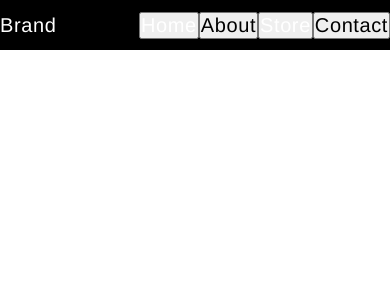
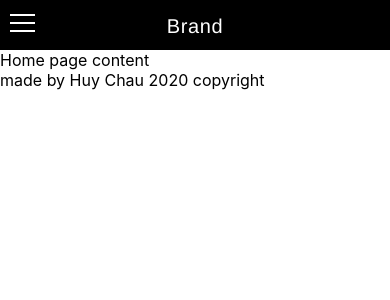
Before and after one commit to Huynie/keyboard-store, a React (Create React App) app: page / in a window 390 px wide. Shown: the top 300 px of the page. Built offline with nearby package versions, Linux system fonts and the light colour scheme.

Commit message:
Hamburger Menu
added hamburger menu with css

```diff
--- a/public/index.html
+++ b/public/index.html
@@ -24,20 +24,10 @@
       work correctly both with client-side routing and a non-root public URL.
       Learn how to configure a non-root public URL by running `npm run build`.
     -->
-    <title>React App</title>
+    <title>Keyboard Store</title>
   </head>
   <body>
     <noscript>You need to enable JavaScript to run this app.</noscript>
     <div id="root"></div>
-    <!--
-      This HTML file is a template.
-      If you open it directly in the browser, you will see an empty page.
-
-      You can add webfonts, meta tags, or analytics to this file.
-      The build step will place the bundled scripts into the <body> tag.
-
-      To begin the development, run `npm start` or `yarn start`.
-      To create a production bundle, use `npm run build` or `yarn build`.
-    -->
   </body>
 </html>
--- a/src/App.css
+++ b/src/App.css
@@ -13,24 +13,87 @@
 
 .nav {
   background: black;
-  position: fixed;
+  position: sticky;
   display: flex;
   justify-content: space-around;
-  align-items: center;
   width: 100%;
   height: 50px;
   margin: auto; }
   .nav__brand {
-    flex-grow: 1;
+    margin: 15px 0;
     color: white;
     font: normal normal 300 20px helvetica;
     letter-spacing: 0.03em; }
   .nav__menu {
-    font: normal normal 300 20px helvetica;
-    letter-spacing: 0.03em; }
-    .nav__menu a {
-      color: white;
-      text-decoration: none; }
+    background: gray;
+    height: 100vh;
+    width: 40vw;
+    position: absolute;
+    left: -40vh;
+    z-index: 0;
+    justify-content: center;
+    align-items: center;
+    display: flex;
+    flex-direction: column;
+    opacity: 0;
+    transition: left 0.4s ease, opacity 0.4s ease; }
+    .nav__menu--items {
+      list-style-type: none;
+      margin: 15px 0;
+      font: normal normal 300 20px helvetica;
+      letter-spacing: 0.03em; }
+      .nav__menu--items a {
+        color: white;
+        text-decoration: none; }
+  .nav .hamburger {
+    z-index: 1;
+    position: fixed;
+    left: 0;
+    margin: 10px;
+    width: 25px;
+    height: 25px;
+    background: transparent;
+    display: flex;
+    align-items: center;
+    justify-content: center; }
+    .nav .hamburger > div {
+      position: relative;
+      width: 100%;
+      height: 2px;
+      background: white;
+      display: flex;
+      align-items: center;
+      justify-content: center;
+      transition: all 0.4s ease; }
+      .nav .hamburger > div:before, .nav .hamburger > div:after {
+        content: "";
+        position: absolute;
+        z-index: 1;
+        top: -8px;
+        width: 100%;
+        height: 2px;
+        background: inherit; }
+      .nav .hamburger > div:after {
+        top: 8px; }
+  .nav .toggle {
+    z-index: 2;
+    position: absolute;
+    left: 0;
+    width: 25px;
+    height: 25px;
+    margin: 10px;
+    opacity: 0; }
+    .nav .toggle:checked + .hamburger > div {
+      transform: rotate(45deg); }
+      .nav .toggle:checked + .hamburger > div:before, .nav .toggle:checked + .hamburger > div:after {
+        transform: rotate(90deg);
+        top: 0;
+        /* transform: translateY(8px); */ }
+    .nav .toggle:checked ~ .nav__menu {
+      left: 0;
+      opacity: 1;
+      transition: left 0.4s ease, opacity 0.4s ease;
+      /* transition-duration: 1s; */ }
 
 .block {
   background: #d6994a;
--- a/src/App.js
+++ b/src/App.js
@@ -7,6 +7,8 @@ import NavBar from "./components/navbar";
 import Footer from "./components/footer";
 import Home from "./components/home";
 import Store from "./components/store";
+/* import About from "./components/about";
+import Contact from "./components/contact"; */
 
 class App extends Component {
   render() {
--- a/src/components/navbar.jsx
+++ b/src/components/navbar.jsx
@@ -6,15 +6,23 @@ const NavBar = () => {
     <Router>
       <header>
         <nav className="nav">
+          <input type="checkbox" className="toggle" />
+          <div className="hamburger">
+            <div></div>
+          </div>
           <div className="nav__brand">Brand</div>
-          <button className="nav__menu">
-            <Link to="/Home">Home</Link>
-          </button>
-          <button className="nav__menu">About</button>
-          <button className="nav__menu">
-            <Link to="/Store">Store</Link>
-          </button>
-          <button className="nav__menu">Contact</button>
+          <ul className="nav__menu">
+            <li className="nav__menu--items">
+              <Link to="/Store">Store</Link>
+            </li>
+            <li className="nav__menu--items">
+              <Link to="/About">About</Link>
+            </li>
+            <li className="nav__menu--items">
+              <Link to="/Contact">Contact</Link>
+            </li>
+            <li className="nav__menu--items"></li>
+          </ul>
         </nav>
       </header>
     </Router>
--- a/src/scss/_navbar.scss
+++ b/src/scss/_navbar.scss
@@ -1,26 +1,105 @@
 .nav {
   background: black;
-  position: fixed;
+  position: sticky;
   display: flex;
   justify-content: space-around;
-  align-items: center;
   width: 100%;
   height: 50px;
   margin: auto;
 
   &__brand {
-    flex-grow: 1;
+    margin: 15px 0;
     color: $fontColor;
     font: normal normal 300 20px $typeFace;
     letter-spacing: 0.03em;
   }
   &__menu {
-    font: normal normal 300 20px $typeFace;
-    letter-spacing: 0.03em;
+    background: gray;
+    height: 100vh;
+    width: 40vw;
+    position: absolute;
+    left: -40vh;
+    z-index: 0;
+    justify-content: center;
+    align-items: center;
+    display: flex;
+    flex-direction: column;
+    opacity: 0;
+    transition: left 0.4s ease, opacity 0.4s ease;
 
-    & a {
-      color: $fontColor;
-      text-decoration: none;
+    &--items {
+      list-style-type: none;
+      margin: 15px 0;
+      font: normal normal 300 20px $typeFace;
+      letter-spacing: 0.03em;
+
+      & a {
+        color: $fontColor;
+        text-decoration: none;
+      }
+    }
+  }
+  .hamburger {
+    z-index: 1;
+    position: fixed;
+    left: 0;
+    margin: 10px;
+    width: 25px;
+    height: 25px;
+    background: transparent;
+    display: flex;
+    align-items: center;
+    justify-content: center;
+    //middle line
+    & > div {
+      position: relative;
+      width: 100%;
+      height: 2px;
+      background: white;
+      display: flex;
+      align-items: center;
+      justify-content: center;
+      transition: all 0.4s ease;
+      //add top and bottom lines
+      &:before,
+      &:after {
+        content: "";
+        position: absolute;
+        z-index: 1;
+        top: -8px;
+        width: 100%;
+        height: 2px;
+        background: inherit;
+      }
+      &:after {
+        top: 8px;
+      }
+    }
+  }
+  .toggle {
+    z-index: 2;
+    position: absolute;
+    left: 0;
+    width: 25px;
+    height: 25px;
+    margin: 10px;
+    opacity: 0;
+    //rotate lines
+    &:checked + .hamburger > div {
+      transform: rotate(45deg);
+      //turn top and bottom lines into X
+      &:before,
+      &:after {
+        transform: rotate(90deg);
+        top: 0;
+        /* transform: translateY(8px); */
+      }
+    }
+    &:checked ~ .nav__menu {
+      left: 0;
+      opacity: 1;
+      transition: left 0.4s ease, opacity 0.4s ease;
+      /* transition-duration: 1s; */
     }
   }
 }
```
Also changed, not shown: src/components/shoppingCart.jsx (+10 -0 lines).
